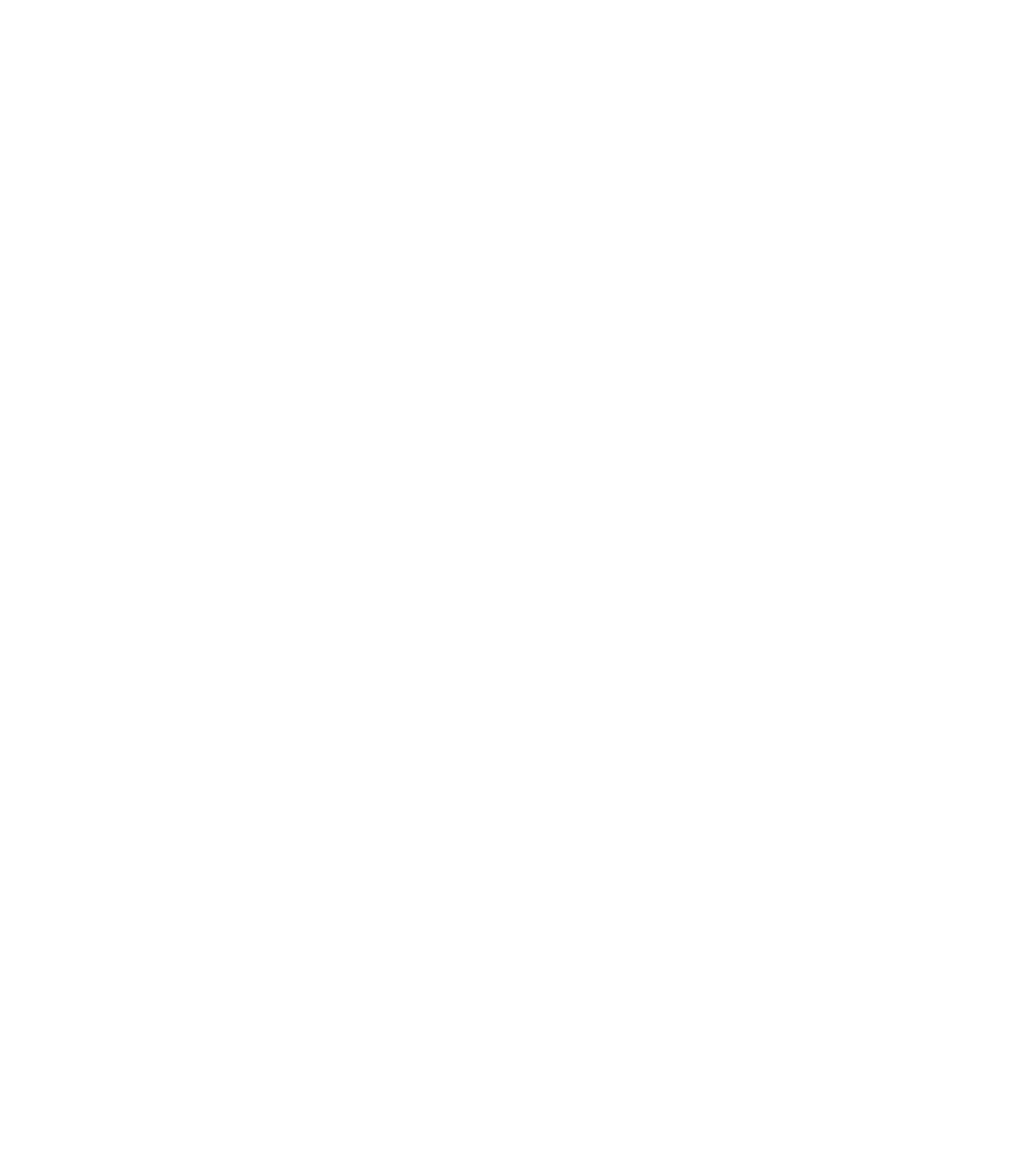
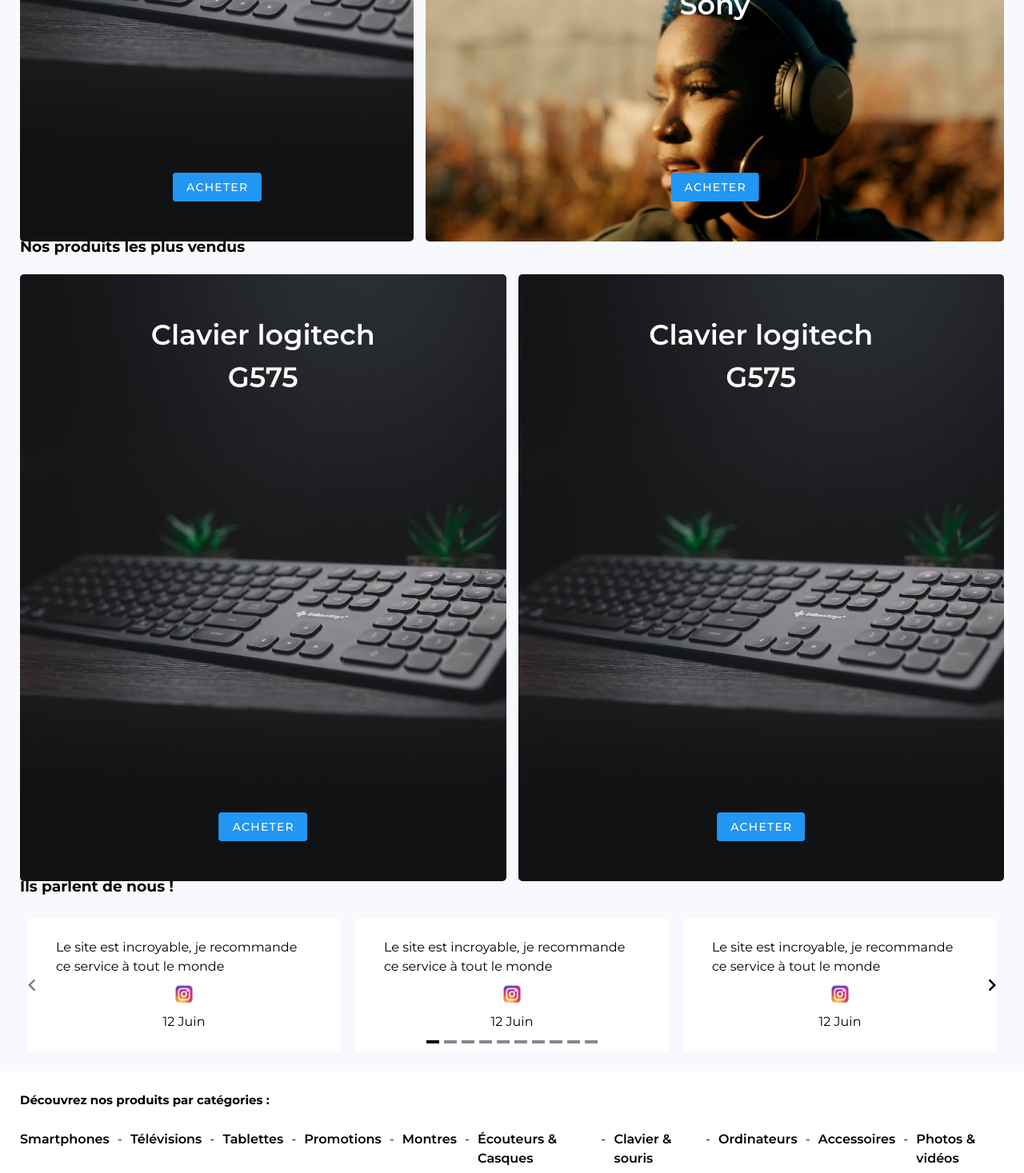
Before and after one commit to Ulysseassoo/TechHeaven, a Vue app in the folder front/: page / in a window 1280 px wide. Shown: the part 1330-2797 px from the top of the page at 80% size. Before the commit the page ends 800 px from the top, so only its background shows below. Built offline with nearby package versions, Linux system fonts and the light colour scheme.

Commit message:
new: add button component | update homepage | add button type file

```diff
--- a/front/src/components/Button.vue
+++ b/front/src/components/Button.vue
@@ -1,9 +1,18 @@
 <script setup lang="ts">
-    defineProps<{
-        content: string;
-    }>()
+import { ButtonVariants } from "../types/VutifyButtonTypes";
+withDefaults(
+  defineProps<{
+    content: string;
+    color?: string;
+    type?: ButtonVariants;
+  }>(),
+  {
+    color: "blue",
+    type: "flat",
+  }
+);
 </script>
 
 <template>
-    <VBtn>{{ content }}</VBtn>
+  <VBtn :base-color="color" :variant="type">{{ content }}</VBtn>
 </template>
--- a/front/src/pages/HomeView.vue
+++ b/front/src/pages/HomeView.vue
@@ -1,7 +1,25 @@
 <script setup lang="ts">
 import Header from "../components/Header.vue";
+import WelcomeSection from "../components/Home/WelcomeSection.vue";
+import NewProducts from "../components/Home/NewProducts.vue";
+import MostSells from "../components/Home/MostSells.vue";
+import FeedbackSection from "../components/Home/FeedbackSection.vue";
+import Footer from "../components/Footer.vue";
 </script>
 
 <template>
-  <Header />
+  <section class="container">
+    <Header />
+    <WelcomeSection />
+    <NewProducts />
+    <MostSells />
+    <FeedbackSection />
+    <Footer />
+  </section>
 </template>
+
+<style scope>
+.container {
+  background: #f8f9fc;
+}
+</style>
--- /dev/null
+++ b/front/src/types/VutifyButtonTypes.ts
@@ -0,0 +1,7 @@
+export type ButtonVariants =
+  | "flat"
+  | "text"
+  | "outlined"
+  | "tonal"
+  | "plain"
+  | "elevated";
```
